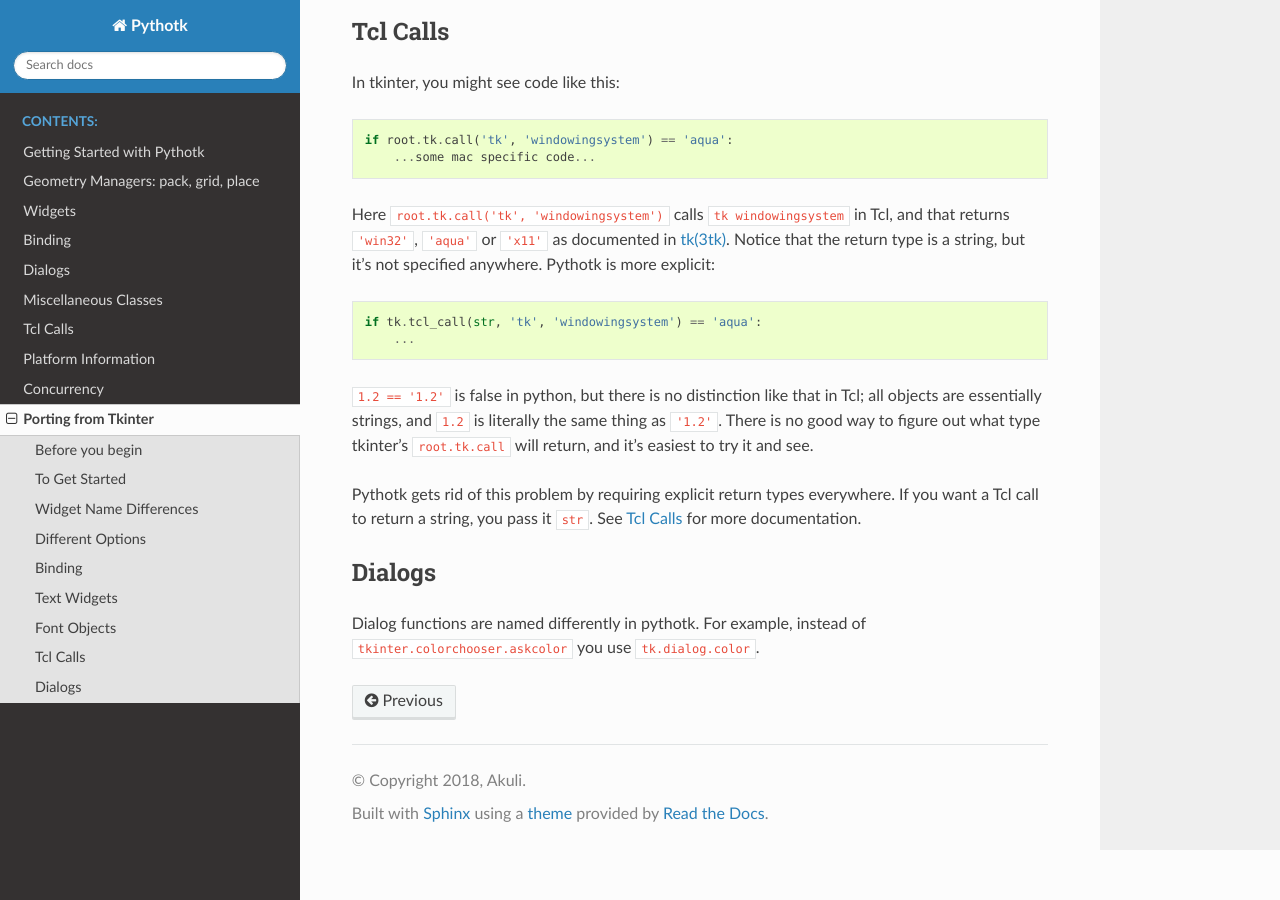
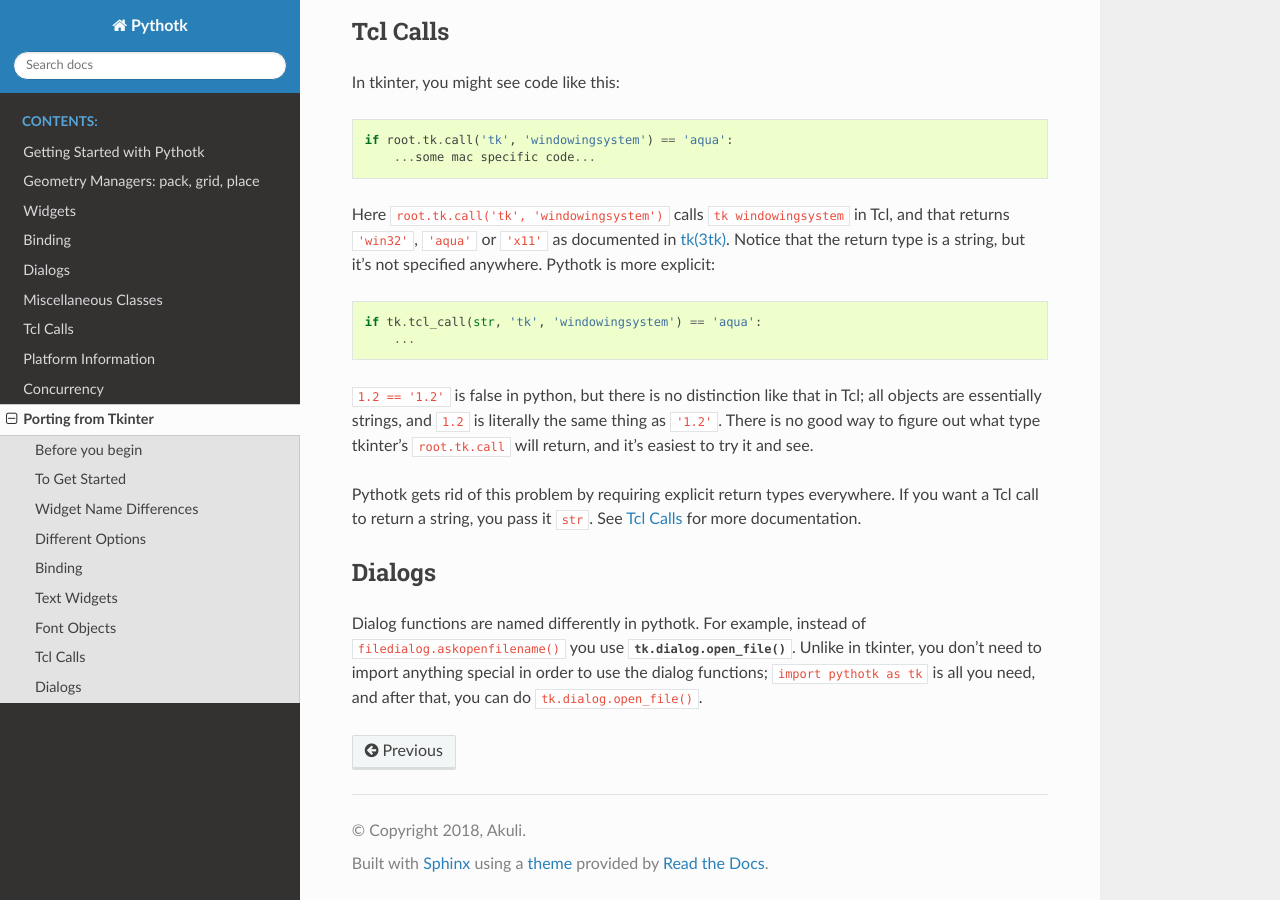
Before and after one commit to Akuli/teek, a Sphinx documentation site: the page built from docs/tkinter.rst, in a window 1280 px wide and 900 px high, scrolled down 4198 px. Built offline with Sphinx 7.4.7 and the Read the Docs theme 2.0.0, drawn with Linux system fonts in a browser that asks for light colours.

Commit message:
explain a thing better

```diff
--- a/docs/tkinter.rst
+++ b/docs/tkinter.rst
@@ -234,4 +234,8 @@ Dialogs
 -------
 
 Dialog functions are named differently in pythotk. For example, instead of
-``tkinter.colorchooser.askcolor`` you use ``tk.dialog.color``.
+``filedialog.askopenfilename()`` you use
+:func:`tk.dialog.open_file() <.dialog.open_file>`. Unlike in tkinter, you don't
+need to import anything special in order to use the dialog functions;
+``import pythotk as tk`` is all you need, and after that, you can do
+``tk.dialog.open_file()``.
```
